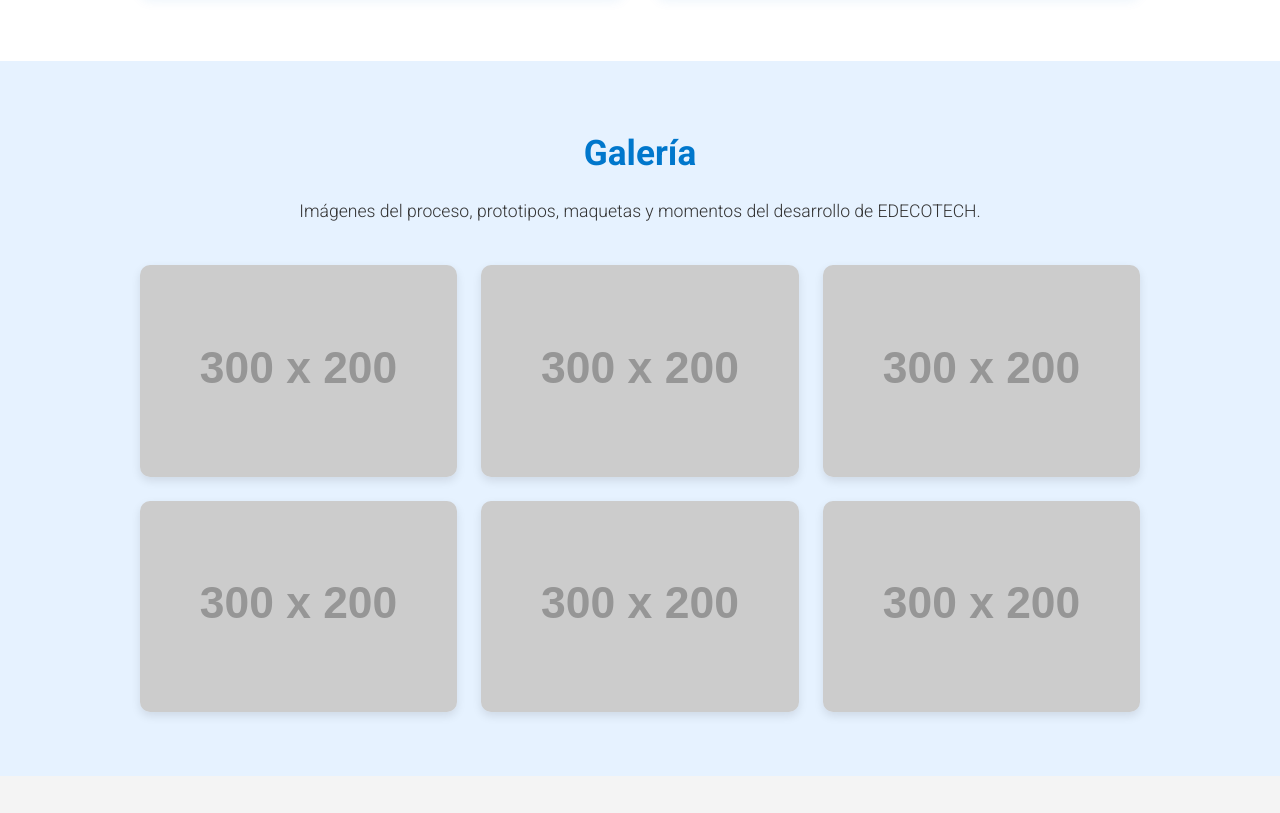
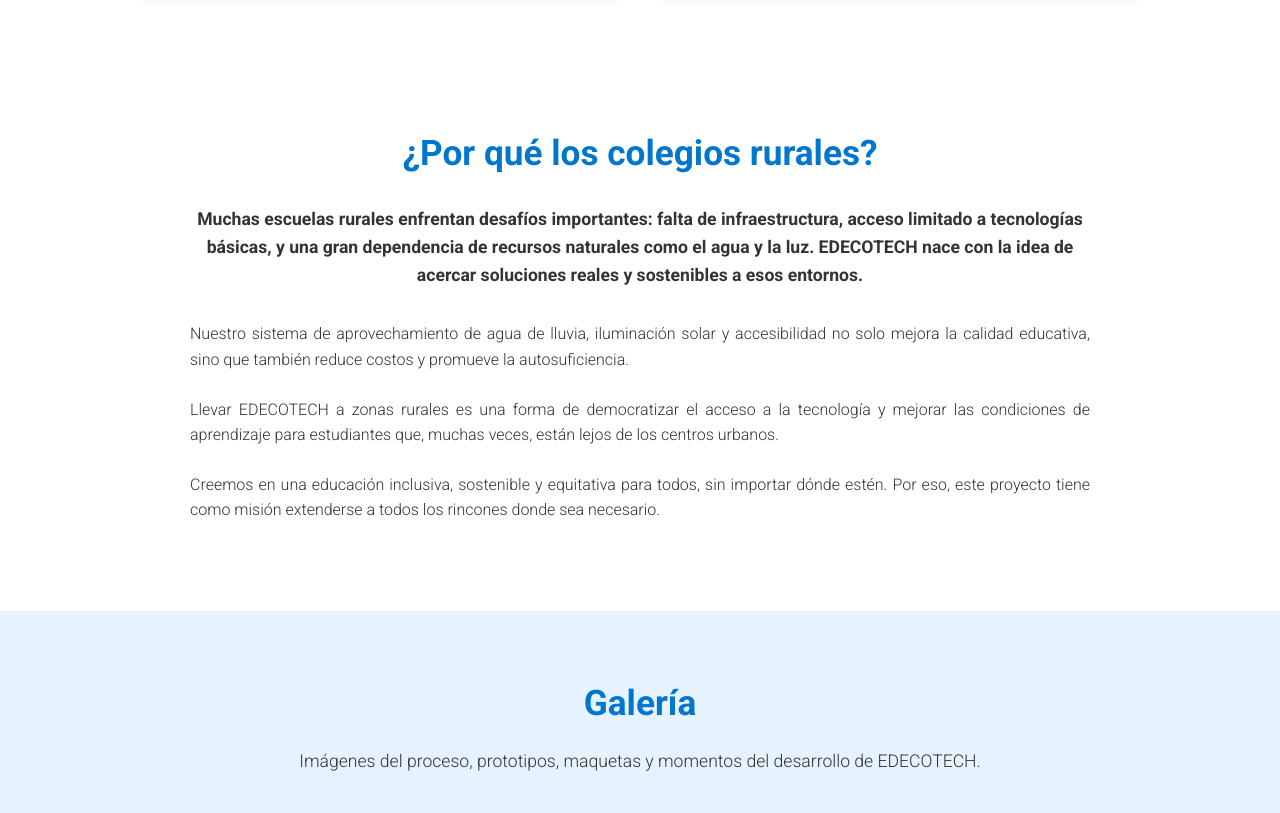
Before and after one commit to DVOUX/EDECOTECH1, a plain HTML site: page index.html in a window 1280 px wide. Shown: the part 2370-3183 px from the top of the page. Drawn offline with Linux system fonts and the light colour scheme; placeholder pictures from the web are drawn by us.

Commit message:
Add files via upload

```diff
--- a/index.html
+++ b/index.html
@@ -87,6 +87,29 @@
         </div>
         </div>
     </section>
+
+    <section id="rural" class="rural">
+        <div class="container">
+            <h2>¿Por qué los colegios rurales?</h2>
+                <p class="intro">
+                 Muchas escuelas rurales enfrentan desafíos importantes: falta de infraestructura, acceso limitado a tecnologías básicas, y una gran dependencia de recursos naturales como el agua y la luz.
+                EDECOTECH nace con la idea de acercar soluciones reales y sostenibles a esos entornos.
+                 </p>
+        <div class="rural-content">
+            <p>
+                Nuestro sistema de aprovechamiento de agua de lluvia, iluminación solar y accesibilidad no solo mejora la calidad educativa, sino que también reduce costos y promueve la autosuficiencia.
+            </p>
+            <p>
+                Llevar EDECOTECH a zonas rurales es una forma de democratizar el acceso a la tecnología y mejorar las condiciones de aprendizaje para estudiantes que, muchas veces, están lejos de los centros urbanos.
+            </p>
+            <p>
+                Creemos en una educación inclusiva, sostenible y equitativa para todos, sin importar dónde estén.
+                Por eso, este proyecto tiene como misión extenderse a todos los rincones donde sea necesario.
+            </p>
+        </div>
+        </div>
+    </section>
+
     <section id="galeria" class="galeria">
         <div class="container">
             <h2>Galería</h2>
--- a/style.css
+++ b/style.css
@@ -246,3 +246,31 @@ footer {
 .grid-galeria img:hover {
   transform: scale(1.05);
 }
+.rural {
+  background-color: #ffffff;
+  padding: 4rem 2rem;
+}
+
+.rural .container {
+  max-width: 900px;
+  margin: auto;
+  text-align: center;
+}
+
+.rural h2 {
+  font-size: 2.2rem;
+  color: #0077cc;
+  margin-bottom: 1.5rem;
+}
+
+.rural .intro {
+  font-size: 1.1rem;
+  margin-bottom: 2rem;
+  font-weight: bold;
+}
+
+.rural-content p {
+  margin-bottom: 1.5rem;
+  font-size: 1rem;
+  text-align: justify;
+}
```
